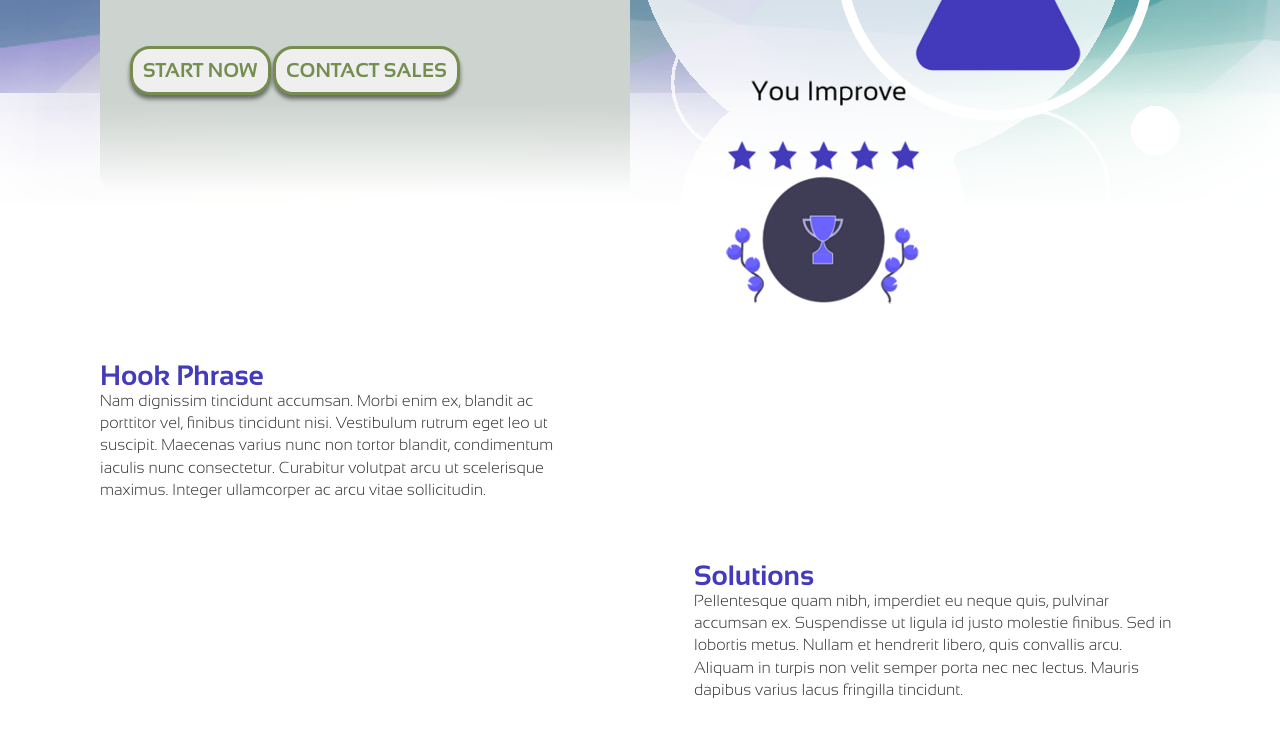
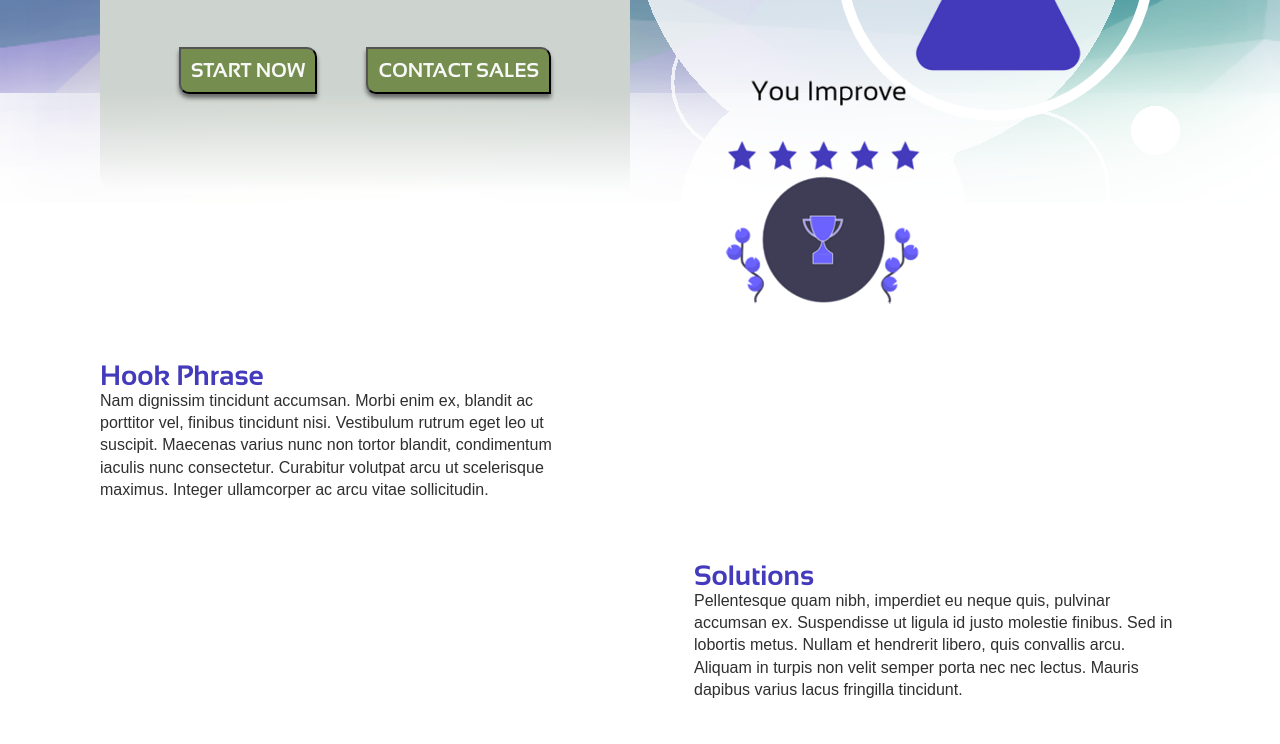
Before and after one commit to Business-Recommendation/web-ui, a website: page index.html in a window 1280 px wide. Shown: the part 394-1138 px from the top of the page. Drawn offline with Linux system fonts and the light colour scheme; a web font is replaced by a local one.

Commit message:
Finalize First Section With Pitch Description
Will need to go back and clean up CSS  nesting.

```diff
--- a/less/homepage.less
+++ b/less/homepage.less
@@ -5,29 +5,33 @@
 .landingpage{
     width:100%;
 }
-.buttonGroup{
-    button{
-        border: 3px solid @testcolortwo;
-        box-sizing: border-box;
-        box-shadow: 0px 4px 4px rgba(0, 0, 0, 0.5);
-        border-radius: 20px;
-        padding: 1rem;
-        margin-top: 5rem;
-        h4{
-        color: @testcolortwo;
-        }
-    }
-}
+
 
 .button-text-group-header-landing{
     display: flex;
     flex-direction: column;
-    padding: 5rem 3rem 10rem 3rem;
+    padding: 10rem 3rem 10rem 3rem;
+    margin-bottom: 5rem;
     background: rgb(255,255,255);
     background: linear-gradient(0deg, rgba(255,255,255,0.5606617647058824) 0%, rgba(205,211,206,1) 25%, rgba(205,211,206,1) 75%, rgba(255,255,255,0) 100%);
     border-radius: 0px 20px;
     h1{
         color:@base-secondary-dark;
+    }
+    .buttonGroup {
+        display: flex;
+        justify-content: space-evenly;
+        button{
+            padding: 1rem;
+            margin-top: 5rem;
+            background: @testcolortwo;
+            box-shadow: 0px 4px 4px rgba(0, 0, 0, 0.5);
+            border-radius: 0px 10px;
+
+            h4{
+            color: @acccent-secondary-light;
+            }
+        }
     }
 }
 
--- a/less/variables.less
+++ b/less/variables.less
@@ -8,6 +8,11 @@
 @acccent-secondary-light: #f9f8f8;
 @testcolor: #FEC601;
 @testcolortwo: #758E4F;
+@testcolorthree: #BEEB9F;
+@testcolorfour: #FFFF9D;
+@testcolorfive: #00A388;
+
+
 
 /*
 ---------------------------------------FONTS PROPERTIES
@@ -20,7 +25,7 @@
 //fontfamily
 @header-font: 'sansationbold';
 @back-up-font: 'arial';
-@body-font: 'sansation_lightregular';
+@body-font: 'Montserrat';
 @nav-font:'sansationregular';
 
 //fontsize
```
Also changed, not shown: css/index.css.
